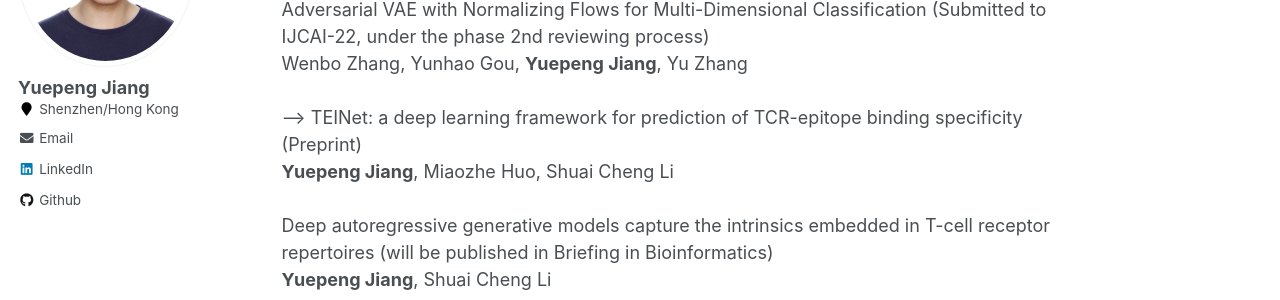
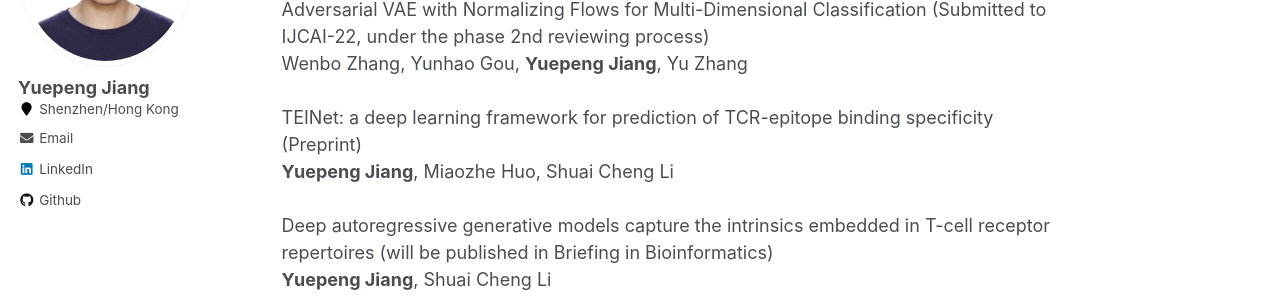
Before and after one commit to jiangdada1221/jiangdada1221.github.io, a Jekyll site: the page built from _pages/about.md, in a window 1280 px wide and 900 px high, scrolled down 682 px. Shown: the part 153-453 px from the top of the window. Built offline with Jekyll 4.4.1, drawn with Linux system fonts in a browser that asks for light colours.

```diff
--- a/_pages/about.md
+++ b/_pages/about.md
@@ -28,7 +28,7 @@ Publications<br />(including published/pre-print/in-submission)
 ======
 __Yuepeng Jiang__, Wenbo Zhang, Yunhao Gou, Yu Zhang <br /> <br />
 Adversarial VAE with Normalizing Flows for Multi-Dimensional Classification (Submitted to IJCAI-22, under the phase 2nd reviewing process) <br />
-Wenbo Zhang, Yunhao Gou, __Yuepeng Jiang__,  Yu Zhang <br /> <br /> -->
+Wenbo Zhang, Yunhao Gou, __Yuepeng Jiang__,  Yu Zhang <br /> <br />
 TEINet: a deep learning framework for prediction of TCR-epitope binding specificity (Preprint) <br />
 __Yuepeng Jiang__, Miaozhe Huo, Shuai Cheng Li <br /> <br />
 Deep autoregressive generative models capture the intrinsics embedded in T-cell receptor repertoires (will be published in Briefing in Bioinformatics)<br />
```
